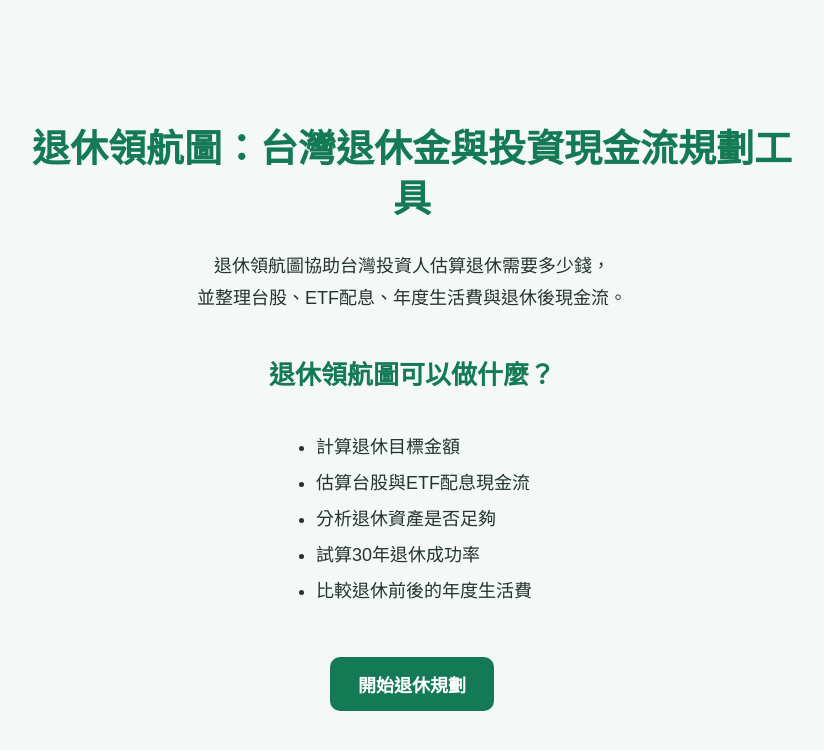
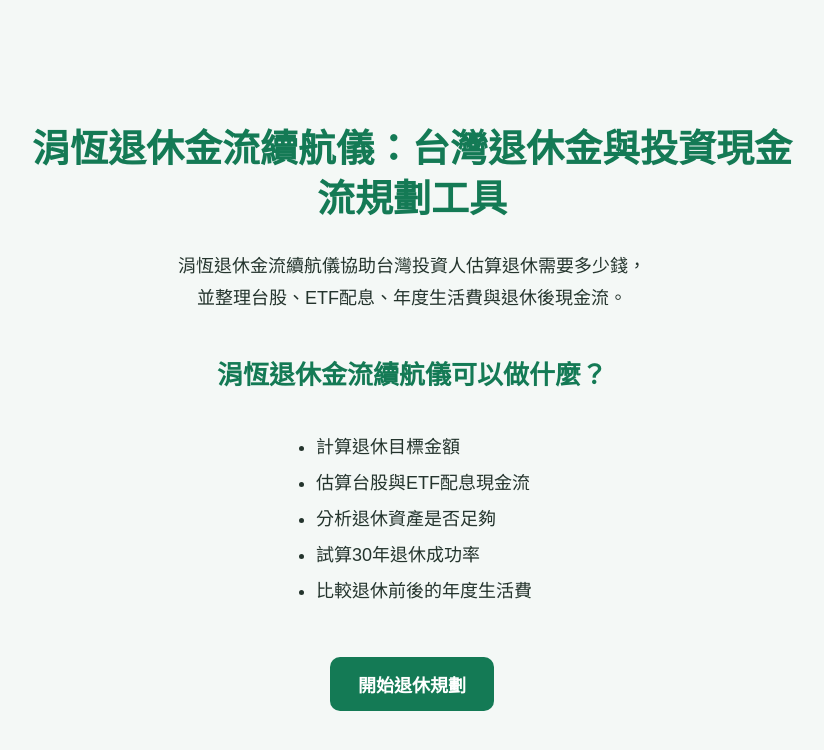
Before and after one commit to JuanHeng-CashFlow-Engine/retire-website, a plain HTML site: page index.html in a window 1280 px wide. Shown: the whole page, without its empty margins (228-1052 px from the left). Drawn offline with Linux system fonts and the light colour scheme.

Commit message:
網站品牌統一為涓恆退休金流續航儀
更新首頁標題、SEO 描述與內容中的全部品牌名稱。

```diff
--- a/index.html
+++ b/index.html
@@ -3,8 +3,8 @@
 <head>
   <meta charset="UTF-8">
   <meta name="viewport" content="width=device-width, initial-scale=1.0">
-  <title>退休領航圖｜台股退休規劃、退休金試算與現金流工具</title>
-  <meta name="description" content="退休領航圖是台灣退休規劃工具，可試算退休目標、台股ETF配息、退休現金流及蒙地卡羅退休成功率。">
+  <title>涓恆退休金流續航儀｜台股退休規劃、退休金試算與現金流工具</title>
+  <meta name="description" content="涓恆退休金流續航儀是台灣退休規劃工具，可試算退休目標、台股ETF配息、退休現金流及蒙地卡羅退休成功率。">
   <style>
     body {
       margin: 0;
@@ -55,13 +55,13 @@
 </head>
 <body>
   <main>
-    <h1>退休領航圖：台灣退休金與投資現金流規劃工具</h1>
+    <h1>涓恆退休金流續航儀：台灣退休金與投資現金流規劃工具</h1>
     <p>
-      退休領航圖協助台灣投資人估算退休需要多少錢，<br>
+      涓恆退休金流續航儀協助台灣投資人估算退休需要多少錢，<br>
       並整理台股、ETF配息、年度生活費與退休後現金流。
     </p>
 
-    <h2>退休領航圖可以做什麼？</h2>
+    <h2>涓恆退休金流續航儀可以做什麼？</h2>
     <ul>
       <li>計算退休目標金額</li>
       <li>估算台股與ETF配息現金流</li>
```
